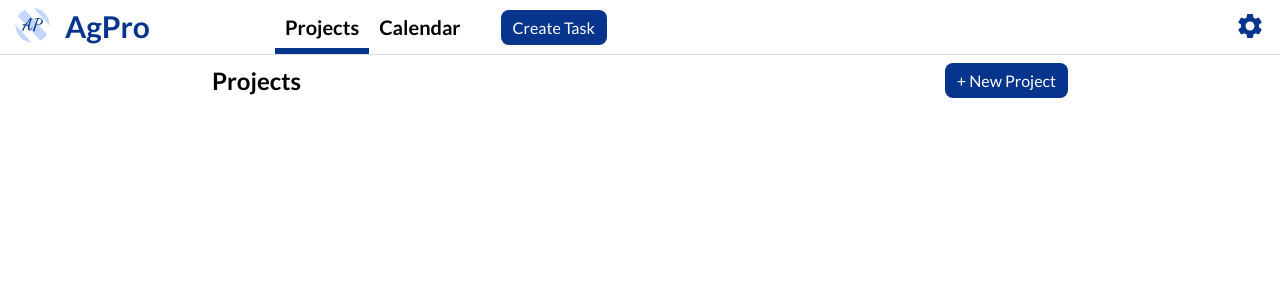
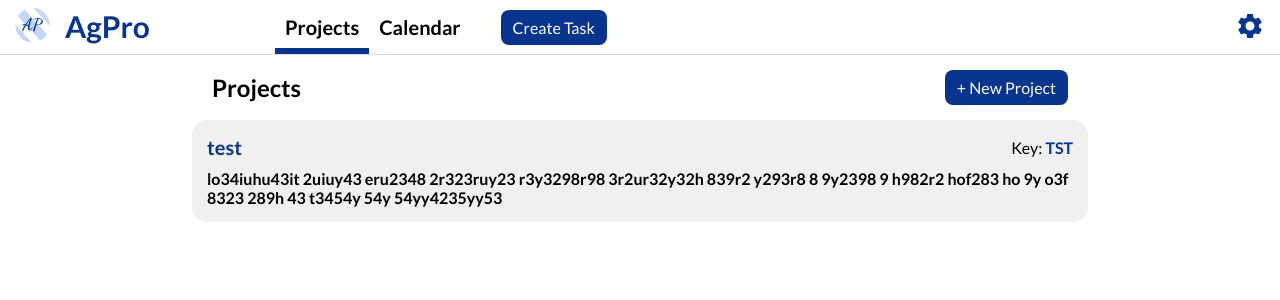
Before and after one commit to suriyakishoreks/agpro-app, a React (Create React App) app: page /agpro-app/projects in a window 1280 px wide. Shown: the top 300 px of the page. Built offline with nearby package versions, Linux system fonts and the light colour scheme.

Commit message:
complete project card

```diff
--- a/src/components/page/Projects.jsx
+++ b/src/components/page/Projects.jsx
@@ -1,5 +1,6 @@
 import React from "react";
 // components
+import ProjectCard from "../ui/ProjectCard";
 import StyledButton from "../ui/StyledButton";
 // styles
 import styles from "../../styles/components/page/Projects.module.scss";
@@ -12,6 +13,8 @@ export default function Projects() {
             <h1>Projects</h1>
             <StyledButton title="+ New Project" customStyles={{ marginLeft: '30px' }} />
          </div>
+         <ProjectCard title='test' code='TST' description='lo34iuhu43it 2uiuy43 eru2348 2r323ruy23 r3y3298r98
+         3r2ur32y32h 839r2 y293r8 8 9y2398 9 h982r2 hof283 ho 9y o3f 8323 289h 43 t3454y  54y 54yy4235yy53' />
       </div>
    );
 }
--- /dev/null
+++ b/src/components/ui/ProjectCard.jsx
@@ -0,0 +1,16 @@
+import React from 'react';
+// styles
+import styles from '../../styles/components/ui/ProjectCard.module.scss';
+
+export default function ProjectCard({ title, code, description }) {
+
+   return (
+      <section className={styles.projectContainer}>
+         <div>
+            <h1>{title}</h1>
+            <p>Key: <span>{code}</span></p>
+         </div>
+         <p>{description}</p>
+      </section>
+   );
+}
--- a/src/styles/_variables.scss
+++ b/src/styles/_variables.scss
@@ -2,6 +2,7 @@
 $FontThemeColor: #07358d;
 $HoverFontThemeColor: #1358d8;
 $SupportColor: #e0e0e0;
+$CardColor: #f0f0f0;
 
 // * Dimensions
 // ? SideDrawer and Logo Box Width
--- a/src/styles/components/page/Projects.module.scss
+++ b/src/styles/components/page/Projects.module.scss
@@ -2,13 +2,13 @@
    height: 100%;
    width: 100%;
    display: flex;
-   justify-content: center;
-   padding: 0 15%;
+   flex-direction: column;
+   padding: 15px 15%;
+   overflow-y: scroll;
 }
 .headingContainer {
    display: flex;
    width: 100%;
-   height: 50px;
    padding: 0 20px;
    justify-content: space-between;
    align-items: center;
--- /dev/null
+++ b/src/styles/components/ui/ProjectCard.module.scss
@@ -0,0 +1,32 @@
+@use "../../variables" as *;
+
+.projectContainer {
+   width: 100%;
+   padding: 15px;
+   margin: 15px 0;
+   background-color: $CardColor;
+   border-radius: 15px;
+   cursor: pointer;
+   transition: background-color 0.2s ease;
+   > div {
+      display: flex;
+      gap: 50px;
+      justify-content: space-between;
+      align-items: center;
+      margin-bottom: 10px;
+   }
+   > div h1 {
+      color: $FontThemeColor;
+      font-size: 20px;
+   }
+   > div p span {
+      color: $FontThemeColor;
+      font-weight: 600;
+   }
+   > p {
+      font-weight: 600;
+   }
+   &:hover {
+      background-color: $SupportColor;
+   }
+}
--- a/src/styles/components/ui/StyledButton.module.scss
+++ b/src/styles/components/ui/StyledButton.module.scss
@@ -11,6 +11,7 @@
    background-color: $FontThemeColor;
    transition: all 150ms linear;
    cursor: pointer;
+   white-space: nowrap;
    &:hover {
       background-color: $HoverFontThemeColor;
       transform: scale(1.02);
--- a/src/styles/index.scss
+++ b/src/styles/index.scss
@@ -12,6 +12,7 @@ body,
 #root {
    height: 100%;
    width: 100%;
+   min-width: 750px;
 }
 
 body {
```
Also changed, not shown: src/components/ui/OverlayContainer.jsx (added, +10 -0 lines).
